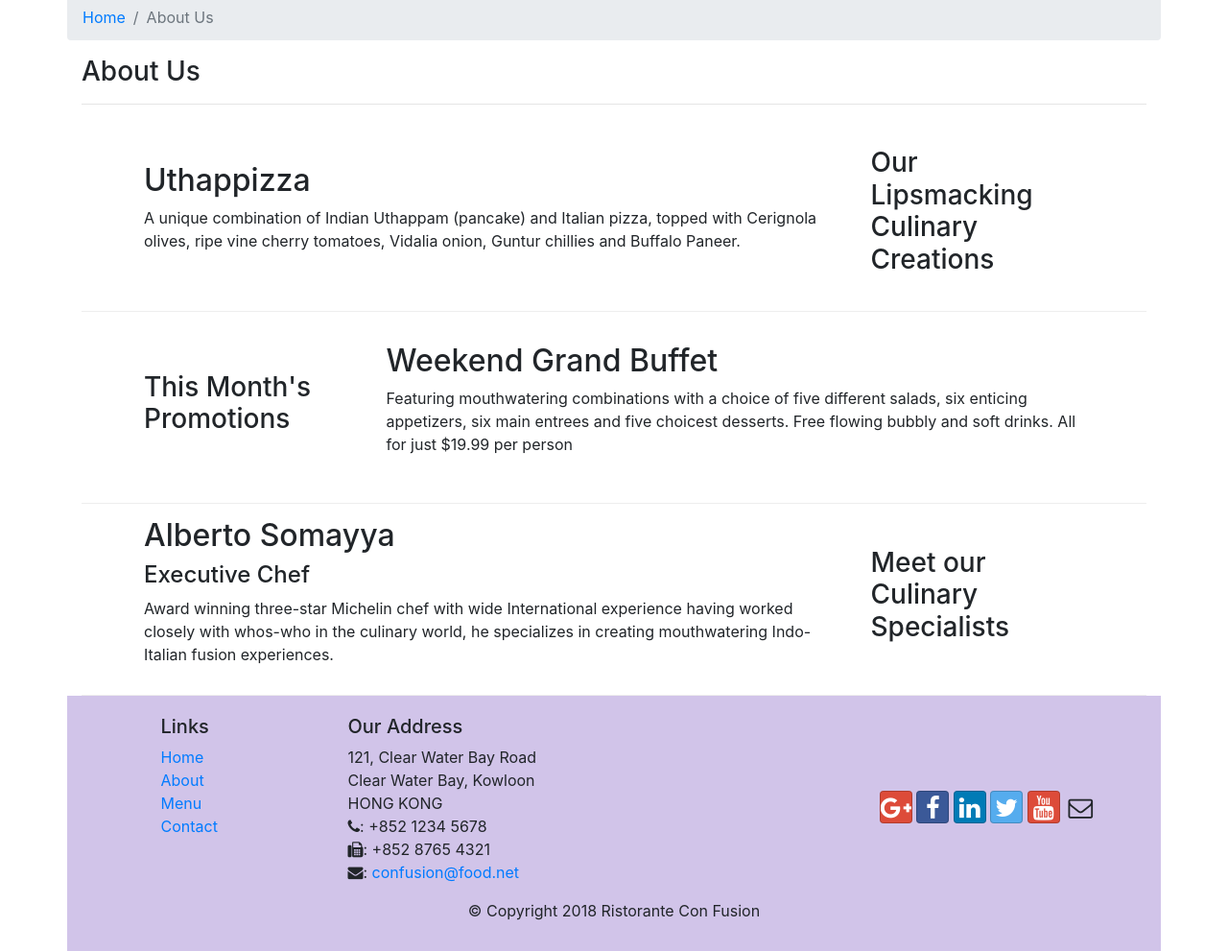
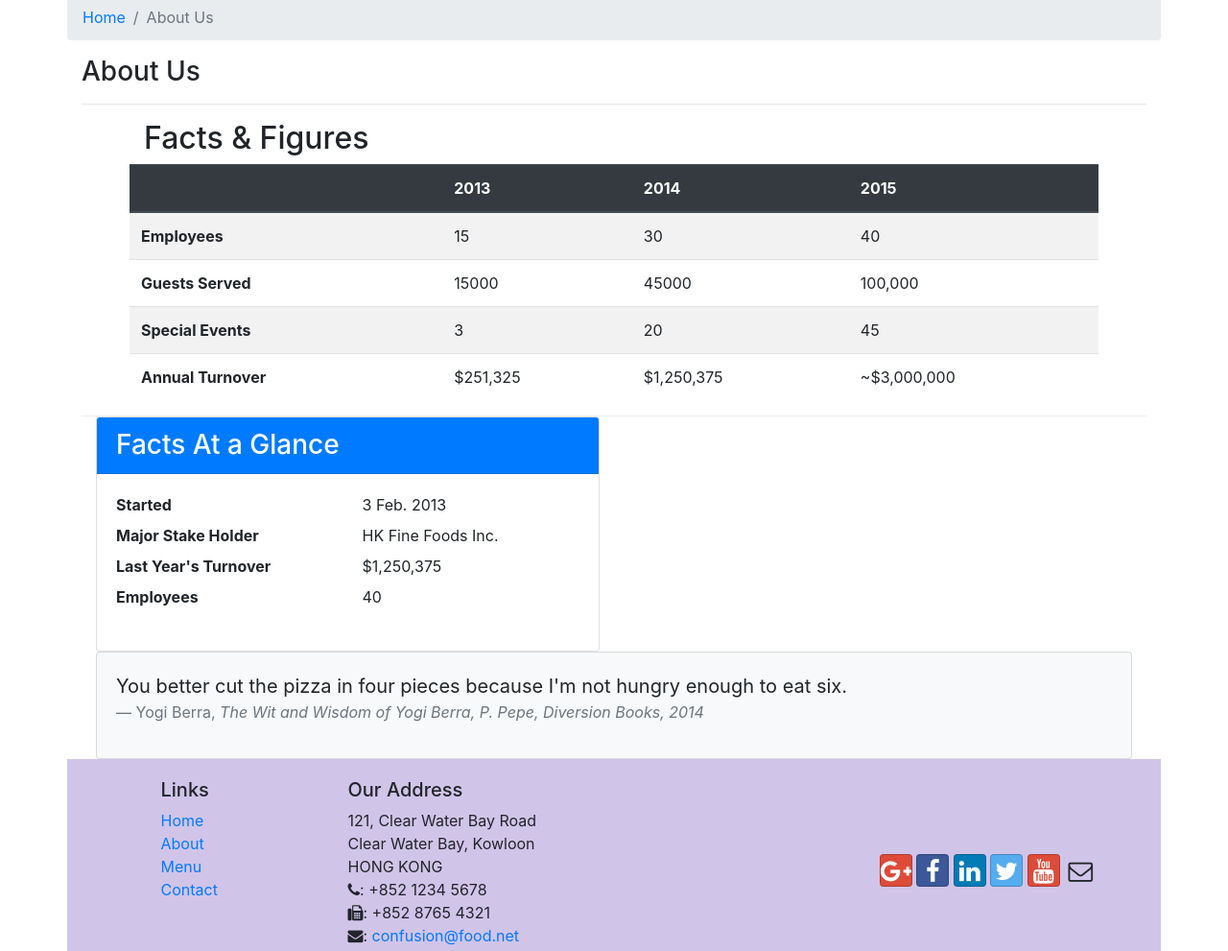
Before and after one commit to sudhakarp0101/bootstrap, a website: page aboutus.html in a window 1280 px wide. Shown: the part 340-1331 px from the top of the page at 96% size. Drawn offline with nearby package versions, Linux system fonts and the light colour scheme.

Commit message:
table and card

```diff
--- a/aboutus.html
+++ b/aboutus.html
@@ -76,43 +76,82 @@
                 <hr />
             </div>
         </div>
-        <div class="row row-content align-items-center">
-            <div class="col-12 col-sm-4 order-sm-last col-md-3">
-                <h3>Our Lipsmacking Culinary Creations</h3>
+    </div>
+    <div class="container">
+        <div class="row row-content">
+            <div class="col-12 col-sm-9">
+                <h2>Facts &amp; Figures</h2>
             </div>
-            <div class="col col-sm order-sm- first col-md">
-                <h2>Uthappizza</h2>
-                <p>A unique combination of Indian Uthappam (pancake) and Italian pizza, topped with Cerignola olives, ripe vine
-                    cherry tomatoes, Vidalia onion, Guntur chillies and Buffalo Paneer.</p>
+            <div class="col-12 col-sm-3">
+
+            </div>
+            <div class="table-responsive">
+                <table class="table table-striped">
+                    <thead class="thead-dark">
+                        <tr>
+                            <th>&nbsp;</th>
+                            <th>2013</th>
+                            <th>2014</th>
+                            <th>2015</th>
+                        </tr>
+                    </thead>
+                    <tbody>
+                        <tr>
+                            <th>Employees</th>
+                            <td>15</td>
+                            <td>30</td>
+                            <td>40</td>
+                        </tr>
+                        <tr>
+                            <th>Guests Served</th>
+                            <td>15000</td>
+                            <td>45000</td>
+                            <td>100,000</td>
+                        </tr>
+                        <tr>
+                            <th>Special Events</th>
+                            <td>3</td>
+                            <td>20</td>
+                            <td>45</td>
+                        </tr>
+                        <tr>
+                            <th>Annual Turnover</th>
+                            <td>$251,325</td>
+                            <td>$1,250,375</td>
+                            <td>~$3,000,000</td>
+                        </tr>
+                    </tbody>
+                </table>
             </div>
         </div>
-
-
-        <div class="row row-content align-items-center">
-            <div class="col-12 col-sm-4 order-sm-first col-md-3">
-                <h3>This Month's Promotions</h3>
-            </div>
-            <div class="col col-sm order-sm-last col-md">
-                <h2>Weekend Grand Buffet</h2>
-                <p>Featuring mouthwatering combinations with a choice of five different salads, six enticing appetizers, six
-                    main entrees and five choicest desserts. Free flowing bubbly and soft drinks. All for just $19.99 per
-                    person </p>
+        <div class="col-12 col-sm-6">
+            <div class="card">
+                <h3 class="card-header bg-primary text-white">Facts At a Glance</h3>
+                <div class="card-body">
+                    <dl class="row">
+                        <dt class="col-6">Started</dt>
+                        <dd class="col-6">3 Feb. 2013</dd>
+                        <dt class="col-6">Major Stake Holder</dt>
+                        <dd class="col-6">HK Fine Foods Inc.</dd>
+                        <dt class="col-6">Last Year's Turnover</dt>
+                        <dd class="col-6">$1,250,375</dd>
+                        <dt class="col-6">Employees</dt>
+                        <dd class="col-6">40</dd>
+                    </dl>
+                </div>
             </div>
         </div>
-
-        <div class="row row-content align-items-center">
-            <div class="col-12 col-sm-4 order-sm-last col-md-3">
-                <h3>Meet our Culinary Specialists</h3>
-            </div>
-            <div class="col col-sm order-sm-first col-md">
-                <h2>Alberto Somayya</h2>
-                <h4>Executive Chef</h4>
-                <p>Award winning three-star Michelin chef with wide International experience having worked closely with whos-who
-                    in the culinary world, he specializes in creating mouthwatering Indo-Italian fusion experiences. </p>
+        <div class="col-12">
+            <div class="card card-body bg-light">
+                <blockquote class="blockquote">
+                    <p class="mb-0">You better cut the pizza in four pieces because I'm not hungry enough to eat six.</p>
+                    <footer class="blockquote-footer">Yogi Berra,
+                        <cite title="Source Title">The Wit and Wisdom of Yogi Berra, P. Pepe, Diversion Books, 2014</cite>
+                    </footer>
+                </blockquote>
             </div>
         </div>
     </div>
-
     <footer>
         <div class="container footer">
             <div class="row">
```
Also changed, not shown: contactus.html (+56 -2 lines).
